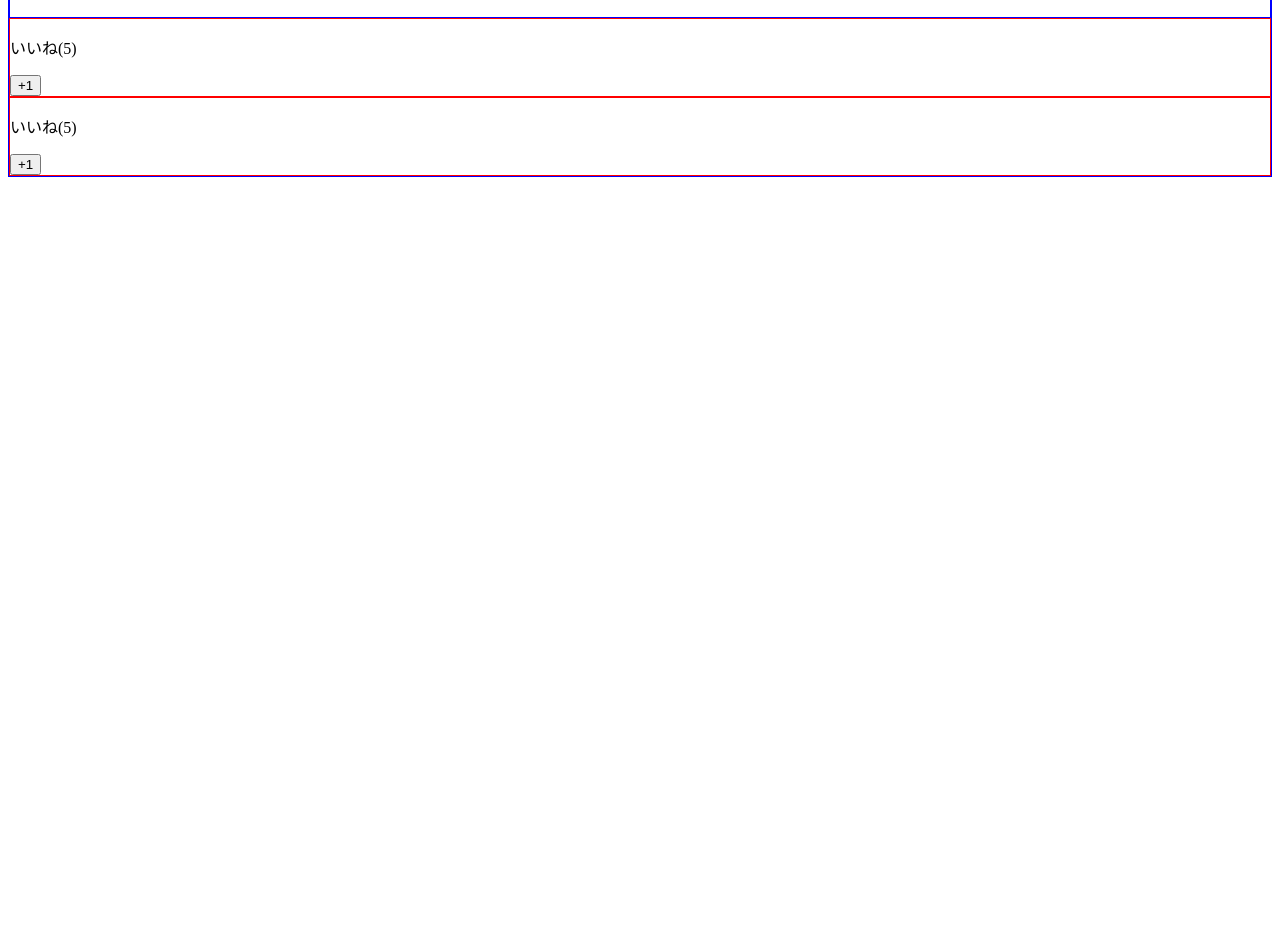
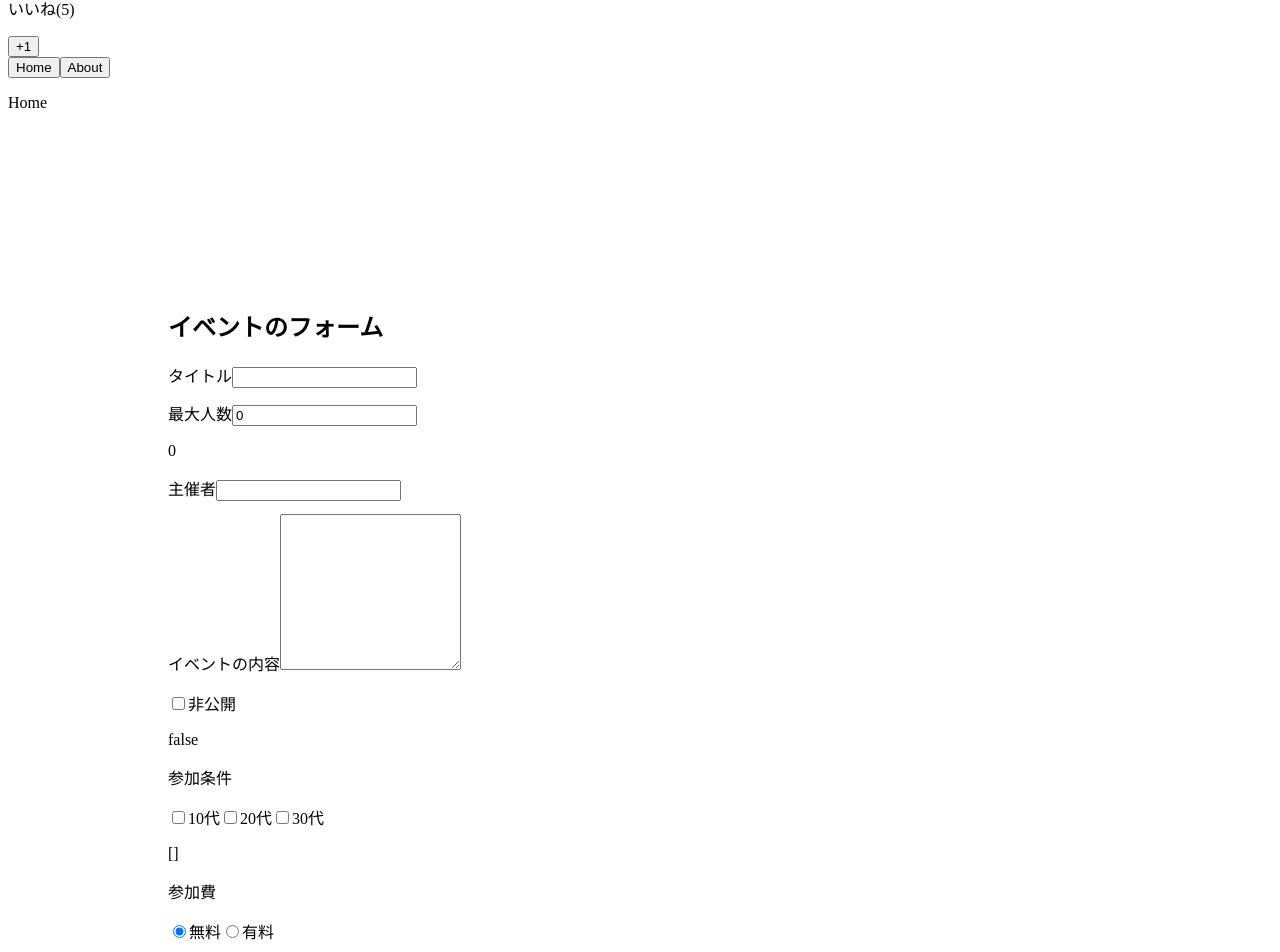
Before and after one commit to t1k2a/udemy-vuejs, a Vue app: page / in a window 1280 px wide. Shown: the part 68-1020 px from the top of the page. Before the commit the page ends 800 px from the top, so only its background shows below. Built offline with nearby package versions, Linux system fonts and the light colour scheme.

Commit message:
セクション9まで

```diff
--- a/src/App.vue
+++ b/src/App.vue
@@ -1,22 +1,87 @@
 <template>
   <div>
-    <LikeHeader header-text="hello">
+    <LikeHeader>
+        <h3>はじめまして</h3>
     </LikeHeader>
     <LikeNumber :total-number="number" @my-click="incrementNumber"></LikeNumber>
-    <LikeNumber :total-number="number"></LikeNumber>
+
+    <button @click="currentComponent = 'Home'">Home</button>
+    <button @click="currentComponent = 'About'">About</button>
+    <keep-alive>
+      <component :is="currentComponent"></component>
+    </keep-alive>
+    <div style="padding:10rem;">
+      <h2>イベントのフォーム</h2>
+      <EventTitle v-model="eventData.title"></EventTitle>
+
+      <label for="maxNumber">最大人数</label>
+      <input type="number" id="maxNumber" v-model.number="eventData.maxNumber">
+      <p>{{ eventData.maxNumber }}</p>
+
+        <label for="host">主催者</label>
+      <input type="text" id="host" v-model.trim="eventData.host">
+      <pre>{{ eventData.host }}</pre>
+
+      <label for="detail">イベントの内容</label>
+      <textarea id="detail" col="30" rows="10" v-model="eventData.detail"></textarea>
+        <p style="white-space: pre;">{{ eventData.detail }}</p>
+
+        <input type="checkbox" id="isPrivate" v-model="eventData.isPrivate">
+        <label for="isPrivate">非公開</label>
+        <p>{{ eventData.isPrivate }}</p>
+
+        <p>参加条件</p>
+        <input type="checkbox" id="10" value="10代" v-model="eventData.target">
+        <label for="10">10代</label>
+        <input type="checkbox" id="20" value="20代" v-model="eventData.target">
+        <label for="20">20代</label>
+        <input type="checkbox" id="30" value="30代" v-model="eventData.target">
+        <label for="30">30代</label>
+        <p>{{ eventData.target }}</p>
+        <p>参加費</p>
+
+        <input type="radio" id="free" value="無料" v-model="eventData.price">
+        <label for="free">無料</label>
+        <input type="radio" id="payed" value="有料" v-model="eventData.price">
+        <label for="payed">有料</label>
+
+        <p>開催場所</p>
+        <select v-model="eventData.location" multiple>
+          <option v-for="location in locations" :key="location">{{location}}</option>
+        </select>
+        <p>{{ eventData.location }}</p>
+    </div>
   </div>
 </template>
 
 <script>
 import LikeHeader from "./components/LikeHeader.vue"
+import About from "./components/About.vue"
+import Home from "./components/Home.vue"
+import EventTitle from "./components/Event.vue"
 export default {
   data() {
     return {
-      number: 10
+      number: 10,
+      currentComponent: "Home",
+      locations: ["東京", "大阪", "名古屋"],
+      eventData: {
+        title: "",
+        maxNumber: 0,
+        host: "",
+        detail: "",
+        isPrivate: false,
+        target: [],
+        price: "無料",
+        location: "東京"
+      }
     };
   },
   components: {
-    LikeHeader
+    LikeHeader,
+    Home,
+    About,
+    EventTitle
   },
   methods: {
     incrementNumber(value) {
@@ -25,13 +90,3 @@ export default {
   }
 }
 </script>
-
-<style scoped>
-  div {
-    border: 1px solid blue;
-  }
-
-  h1 {
-    color:blue;
-  }
-</style>
--- /dev/null
+++ b/src/components/About.vue
@@ -0,0 +1,19 @@
+<template>
+    <div>
+        <p>About</p>
+        <input>
+    </div>
+</template>
+
+<script>
+export default {
+    destroyed() {
+        console.log("destroyed");
+    },
+    deactivated() {
+        console.log("deactivated");
+    },
+    activated() {
+        console.log("activated");
+    }
+}
--- /dev/null
+++ b/src/components/Event.vue
@@ -0,0 +1,13 @@
+<template>
+    <div>
+      <label for="title">タイトル</label>
+      <input type="text" id="title" :value="value" @input="$emit('input', $event.target.value)">
+      <pre>{{ value }}</pre>
+    </div>
+</template>
+
+<script>
+export default {
+    props: ["value"]
+};
+</script>
--- /dev/null
+++ b/src/components/Home.vue
@@ -0,0 +1,3 @@
+<template>
+    <p>Home</p>
+</template>
--- a/src/components/LikeHeader.vue
+++ b/src/components/LikeHeader.vue
@@ -1,18 +1,19 @@
 <template>
     <div>
-        <slot><h2>デフォルトのタイトル</h2></slot>
-        <p>{{ hederText }}</p>
+        <slot></slot>
     </div>
+
 </template>
 
 <script>
 export default {
-    props: ["headerText"]
+  data() {
+    return {
+      user:{
+        firstName: "Jack",
+        lastName: "Donald"
+      }
+    }
+  }
 }
 </script>
-
-<style>
-      h1 {
-    color:red;
-  }
-</style>
--- a/src/components/LikeNumber.vue
+++ b/src/components/LikeNumber.vue
@@ -26,9 +26,3 @@ export default {
   }
 }
 </script>
-
-<style scoped>
-  div {
-    border: 1px solid red;
-  }
-</style>
```
Also changed, not shown: 1 other file (tests, documents, lock files or other folders).
